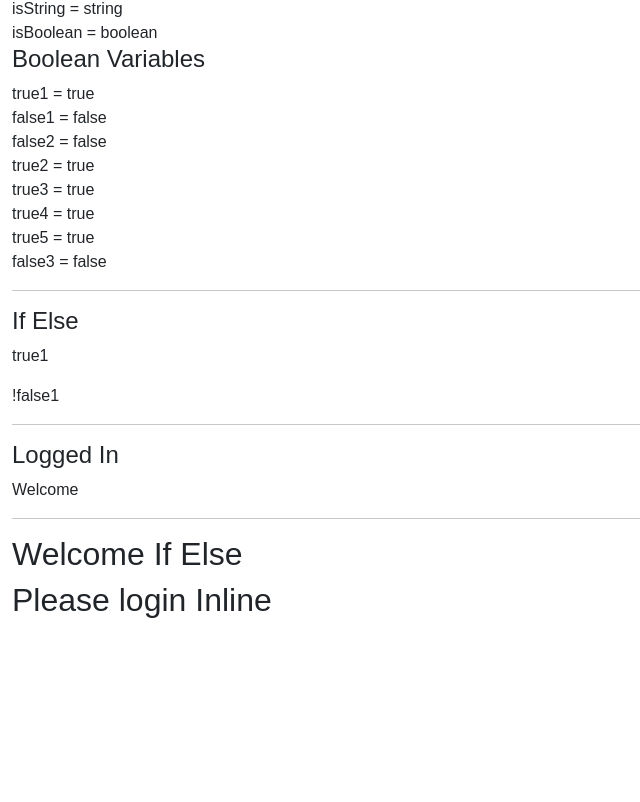
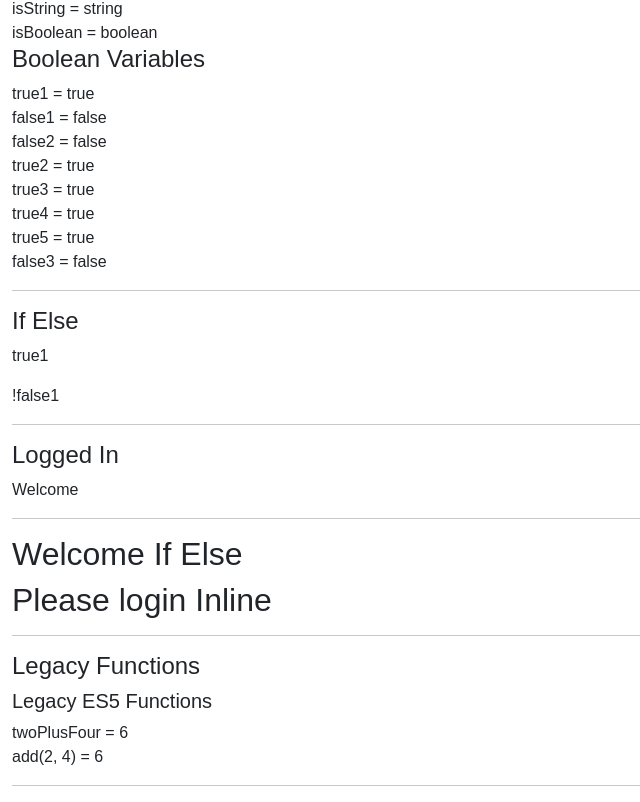
Before and after one commit to NS027/kanbas-react-web-app, a React (Create React App) app: page /#/Labs/Lab3 in a window 1280 px wide. Shown: the part 495-1297 px from the top of the page, without its empty margins (0-640 px from the left). Before the commit the page ends 1122 px from the top, so only its background shows below. Built offline with nearby package versions, Linux system fonts and the light colour scheme.

Commit message:
lab3 legacy functions

```diff
--- a/src/Labs/Lab3/ConditionalOutputInline.tsx
+++ b/src/Labs/Lab3/ConditionalOutputInline.tsx
@@ -3,7 +3,7 @@ const ConditionalOutputInline = () => {
     return (
         <div id="wd-conditional-output-inline">
             { loggedIn && <h2>Welcome Inline</h2> }
-            {!loggedIn && <h2>Please login Inline</h2> }
+            {!loggedIn && <h2>Please login Inline</h2> } <hr/>
         </div>
     );
 };
--- /dev/null
+++ b/src/Labs/Lab3/LegacyFunctions.tsx
@@ -0,0 +1,15 @@
+function add(a: number, b: number) {
+    return a + b;
+}
+export default function LegacyFunctions() {
+    const twoPlusFour = add(2, 4);
+    console.log(twoPlusFour);
+    return(
+        <div id="wd-legacy-functions">
+            <h4>Legacy Functions</h4>
+            <h5>Legacy ES5 Functions</h5>
+            twoPlusFour = {twoPlusFour} <br/>
+            add(2, 4) = {add(2, 4)} <hr/>
+        </div>
+    );
+}
--- a/src/Labs/Lab3/index.tsx
+++ b/src/Labs/Lab3/index.tsx
@@ -5,6 +5,7 @@ import IfElse from "./IfElse";
 import TernaryOperator from "./TernaryOperator";
 import ConditionalOutputIfElse from "./ConditionalOutputIfElse";
 import ConditionalOutputInline from "./ConditionalOutputInline";
+import LegacyFunctions from "./LegacyFunctions";
 
 export default function Lab3() {
   return(
@@ -17,6 +18,7 @@ export default function Lab3() {
       <TernaryOperator/>
       <ConditionalOutputIfElse/>
       <ConditionalOutputInline/>
+      <LegacyFunctions/>
     </div>
   );
 }
```
